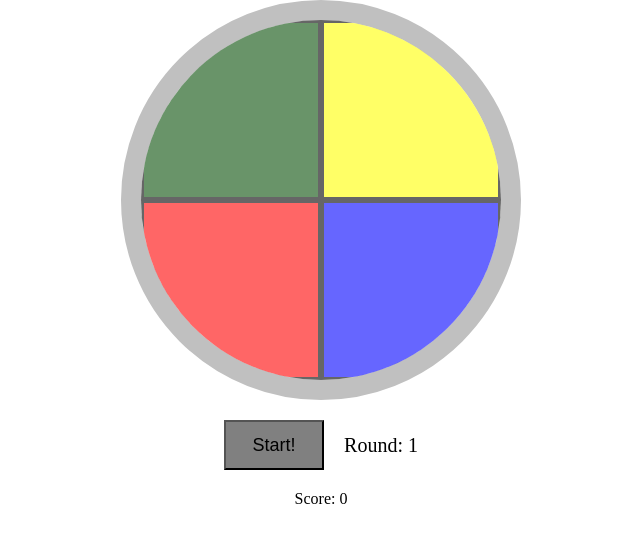
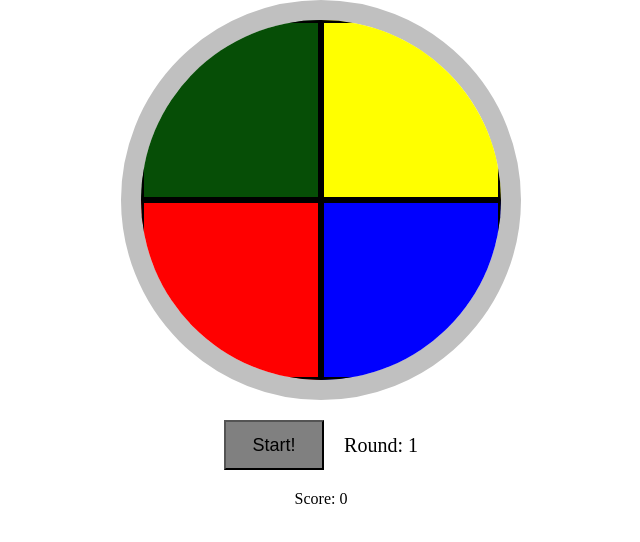
Before and after one commit to ForestForgeron/simon_the_game, a Vue app: page / in a window 1280 px wide. Shown: the top 542 px of the page, without its empty margins (319-959 px from the left). Built offline with nearby package versions, Linux system fonts and the light colour scheme.

Commit message:
fixed lightening

```diff
--- a/src/components/Circle.vue
+++ b/src/components/Circle.vue
@@ -3,22 +3,22 @@
     <div class="circle">
       <div
         class="green"
-        :style="isLighted[0] ? 'opacity: .6;' : ''"
+        :style="isLighted[0] ? 'background: black;' : ''"
         @click="getPlayerSequence(0)"
       ></div>
       <div
         class="yellow"
-        :style="isLighted[1] ? 'opacity: .6;' : ''"
+        :style="isLighted[1] ? 'background: black;' : ''"
         @click="getPlayerSequence(1)"
       ></div>
       <div
         class="red"
-        :style="isLighted[2] ? 'opacity: .6;' : ''"
+        :style="isLighted[2] ? 'background: black;' : ''"
         @click="getPlayerSequence(2)"
       ></div>
       <div
         class="blue"
-        :style="isLighted[3] ? 'opacity: .6;' : ''"
+        :style="isLighted[3] ? 'background: black;' : ''"
         @click="getPlayerSequence(3)"
       ></div>
     </div>
@@ -37,7 +37,7 @@ export default {
       round: 1,
       score: 0,
       gameSequence: [],
-      isLighted: ["false", "false", "false", "false"],
+      isLighted: [false, false, false, false],
       playerSequence: [],
     };
   },
@@ -54,6 +54,7 @@ export default {
 
     lightenBtn(Id) {
       this.isLighted[Id] = !this.isLighted[Id];
+      //console.log("light");
       setTimeout(() => {
         this.isLighted[Id] = !this.isLighted[Id];
       }, 500);
@@ -102,9 +103,9 @@ export default {
         let randNum = Math.floor(Math.random() * 4);
 
         this.gameSequence.push(randNum);
-        this.lightenBtn(this.gameSequence[randNum]);
+        console.log("game num: " + randNum);
+        this.lightenBtn(randNum);
 
-        console.log("game num: " + randNum);
         from++;
         if (from == to) {
           clearInterval(timerId);
```
